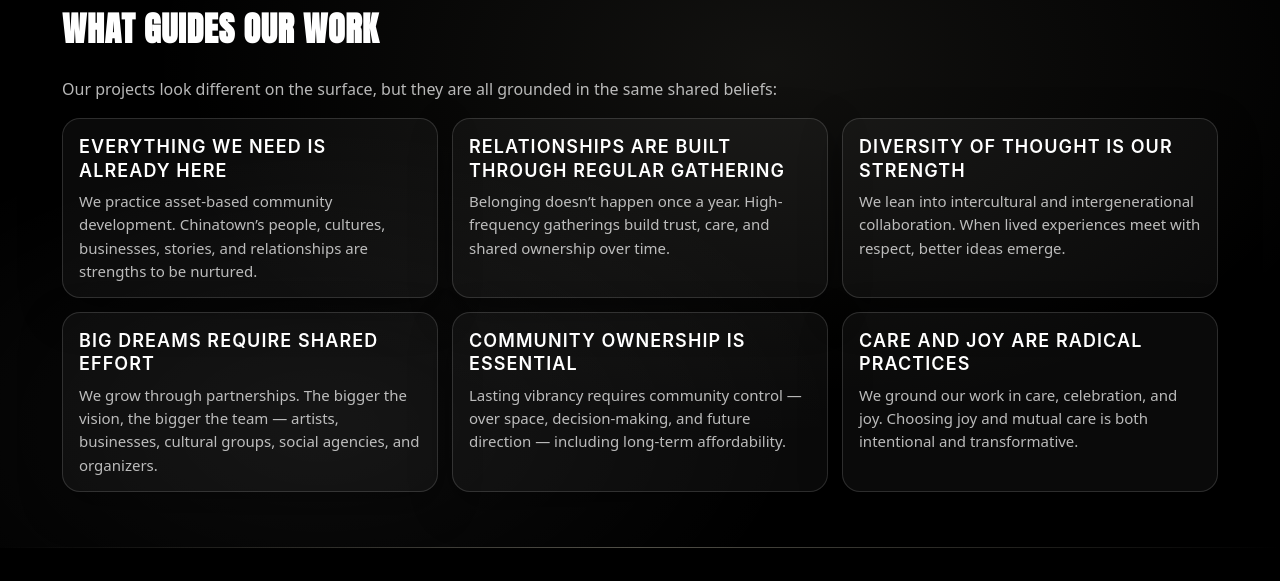
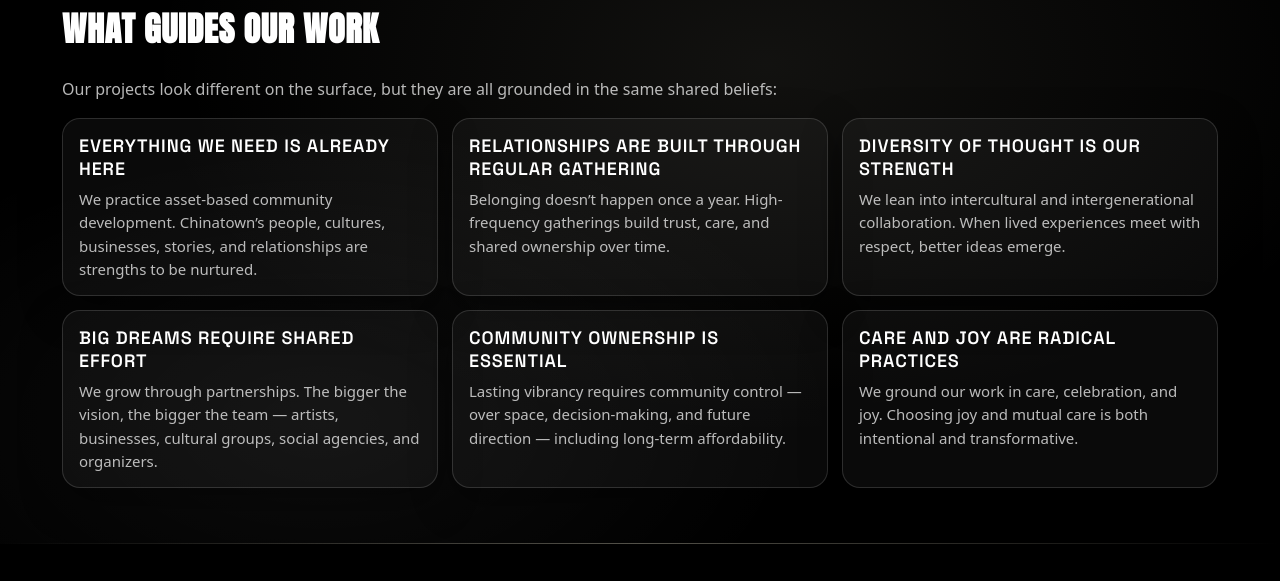
Before and after one commit to chinatownrevita/chinatownrevita.ca, a plain HTML site: page index.html in a window 1280 px wide. Shown: the part 3669-4250 px from the top of the page. Drawn offline with Linux system fonts and the light colour scheme; a web font is replaced by a local one.

Commit message:
Update styles.css

```diff
--- a/styles.css
+++ b/styles.css
@@ -384,8 +384,8 @@
   .get-involved-photo img{ height: 280px; }
 }
 #beliefs h3 {
-  font-family: "Inter", system-ui, sans-serif;
+  font-family: "Space Grotesk", sans-serif;
   font-weight: 600;
-  letter-spacing: 0.06em;
-  line-height: 1.3;
+  letter-spacing: 0.05em;
+  line-height: 1.25;
 }
```
